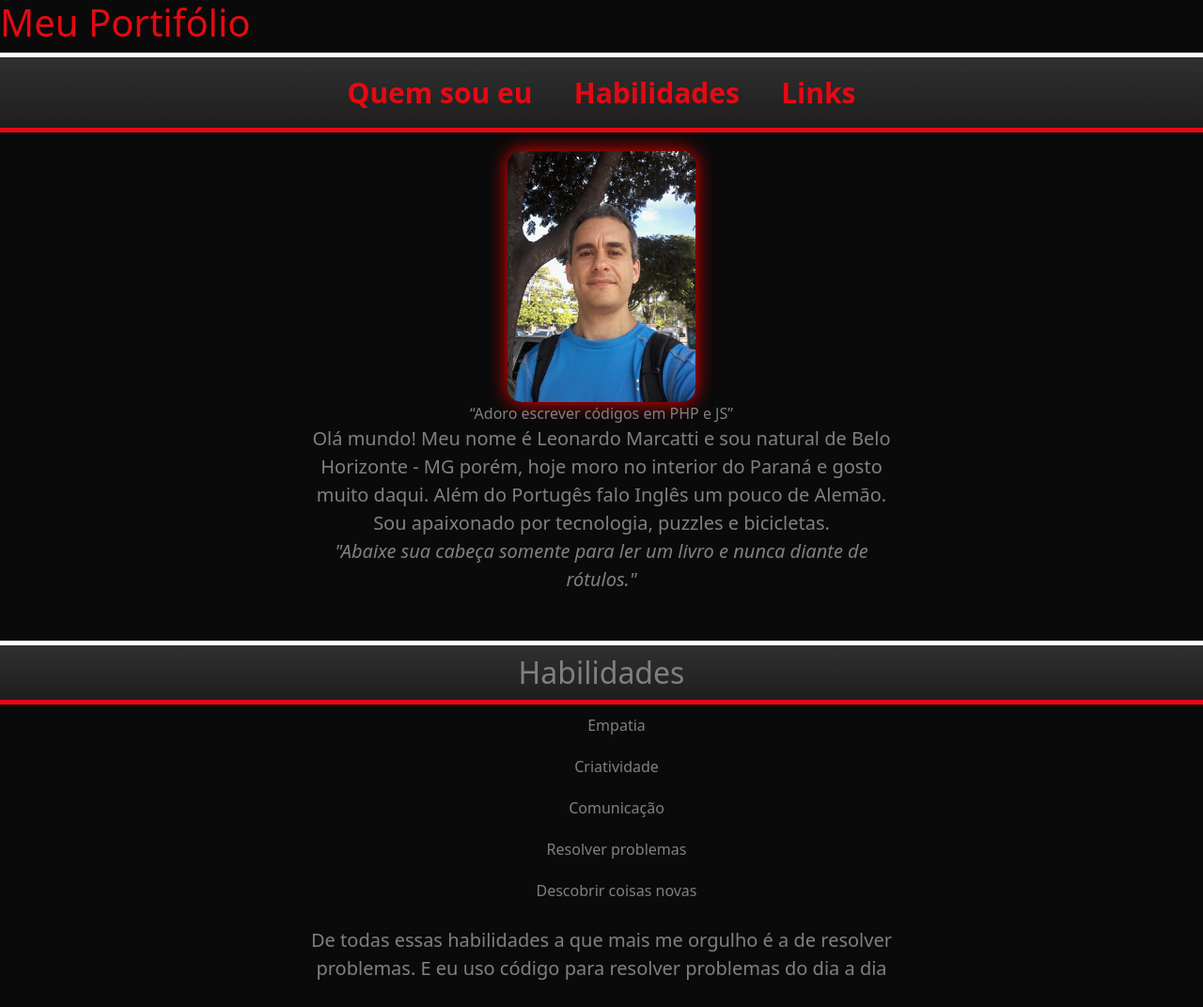
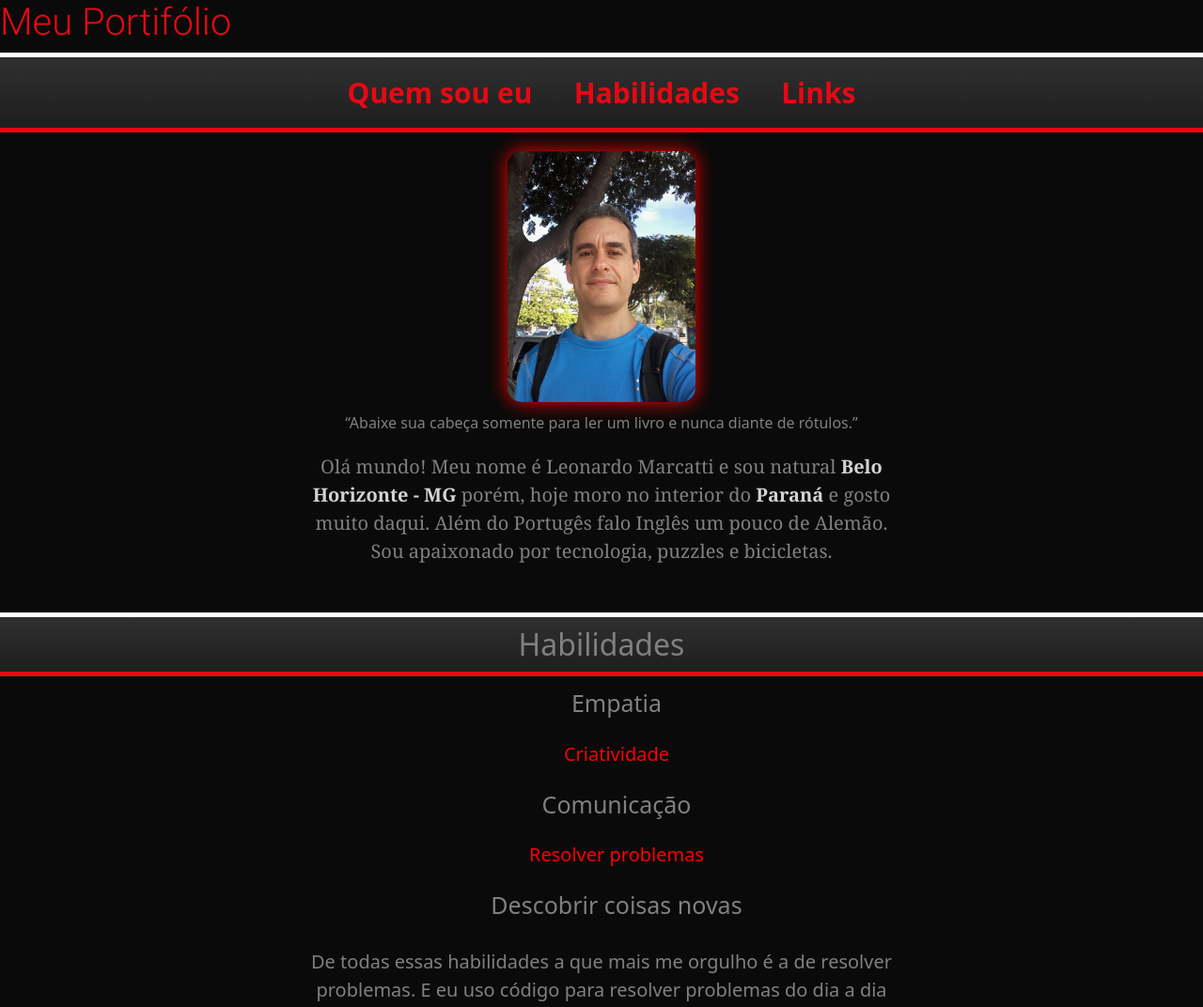
Before and after one commit to LeonardoMarcatti/LeonardoMarcatti.github.io, a plain HTML site: page index.html in a window 1280 px wide. Shown: the top 1072 px of the page at 94% size. Drawn offline with nearby package versions, Linux system fonts and the light colour scheme.

Commit message:
Estilizando

```diff
--- a/index.html
+++ b/index.html
@@ -8,6 +8,9 @@
     <script src="https://code.jquery.com/jquery-3.6.0.js" integrity="sha256-H+K7U5CnXl1h5ywQfKtSj8PCmoN9aaq30gDh27Xc0jk=" crossorigin="anonymous" defer></script>
     <script src="https://cdn.jsdelivr.net/npm/@popperjs/core@2.9.3/dist/umd/popper.min.js" integrity="sha384-eMNCOe7tC1doHpGoWe/6oMVemdAVTMs2xqW4mwXrXsW0L84Iytr2wi5v2QjrP/xp" crossorigin="anonymous" defer></script>
     <script src="https://cdn.jsdelivr.net/npm/bootstrap@5.2.0-beta1/dist/js/bootstrap.bundle.min.js" integrity="sha384-pprn3073KE6tl6bjs2QrFaJGz5/SUsLqktiwsUTF55Jfv3qYSDhgCecCxMW52nD2" crossorigin="anonymous"></script>
+    <link rel="preconnect" href="https://fonts.googleapis.com">
+    <link rel="preconnect" href="https://fonts.gstatic.com" crossorigin>
+    <link href="https://fonts.googleapis.com/css2?family=Roboto:wght@300&display=swap" rel="stylesheet">
     <script src="https://kit.fontawesome.com/ec29234e56.js" crossorigin="anonymous" defer></script>
     <style>
         body{
@@ -17,6 +20,21 @@
 
         h1{
             color: #e50914;
+            font-family: 'Roboto', sans-serif;
+        }
+
+        ul>li:nth-child(even){
+            font-size: 20px;
+            color: red;
+        }
+
+        ul>li:nth-child(odd){
+            font-size: 25px;
+            color: gray;
+        }
+
+        #descricao{
+            font-family: Cambria, Cochin, Georgia, Times, 'Times New Roman', serif;
         }
 
         nav, h2{
@@ -50,6 +68,11 @@
         figure{
             margin: 0px auto;
             text-align: center;
+            margin-bottom: 20px;
+        }
+
+        figcaption{
+            margin-top: 10px;
         }
 
         p{
@@ -57,6 +80,10 @@
             text-align: center;
             width: 50%;
             margin: auto;
+        }
+
+        b{
+            color: lightgray;
         }
 
         a{
@@ -99,11 +126,10 @@
         <figure>
             <img src="images/leo.jpg" alt="Foto do Leo">
             <figcaption>
-                <q>Adoro escrever códigos em PHP e JS</q>
+                <q>Abaixe sua cabeça somente para ler um livro e nunca diante de rótulos.</q>
             </figcaption>
         </figure>
-        <p>Olá mundo! Meu nome é Leonardo Marcatti e sou natural de Belo Horizonte - MG porém, hoje moro no interior do Paraná e gosto muito daqui. Além do Portugês falo Inglês um pouco de Alemão. Sou apaixonado por tecnologia, puzzles e bicicletas. </p>
-        <p><em>"Abaixe sua cabeça somente para ler um livro e nunca diante de rótulos."</em></p>
+        <p id="descricao">Olá mundo! Meu nome é Leonardo Marcatti e sou natural <b>Belo Horizonte - MG</b>  porém, hoje moro no interior do <b>Paraná</b> e gosto muito daqui. Além do Portugês falo Inglês um pouco de Alemão. Sou apaixonado por tecnologia, puzzles e bicicletas. </p>
     </section>
     <section id="s2">
         <h2>Habilidades</h2>
```
